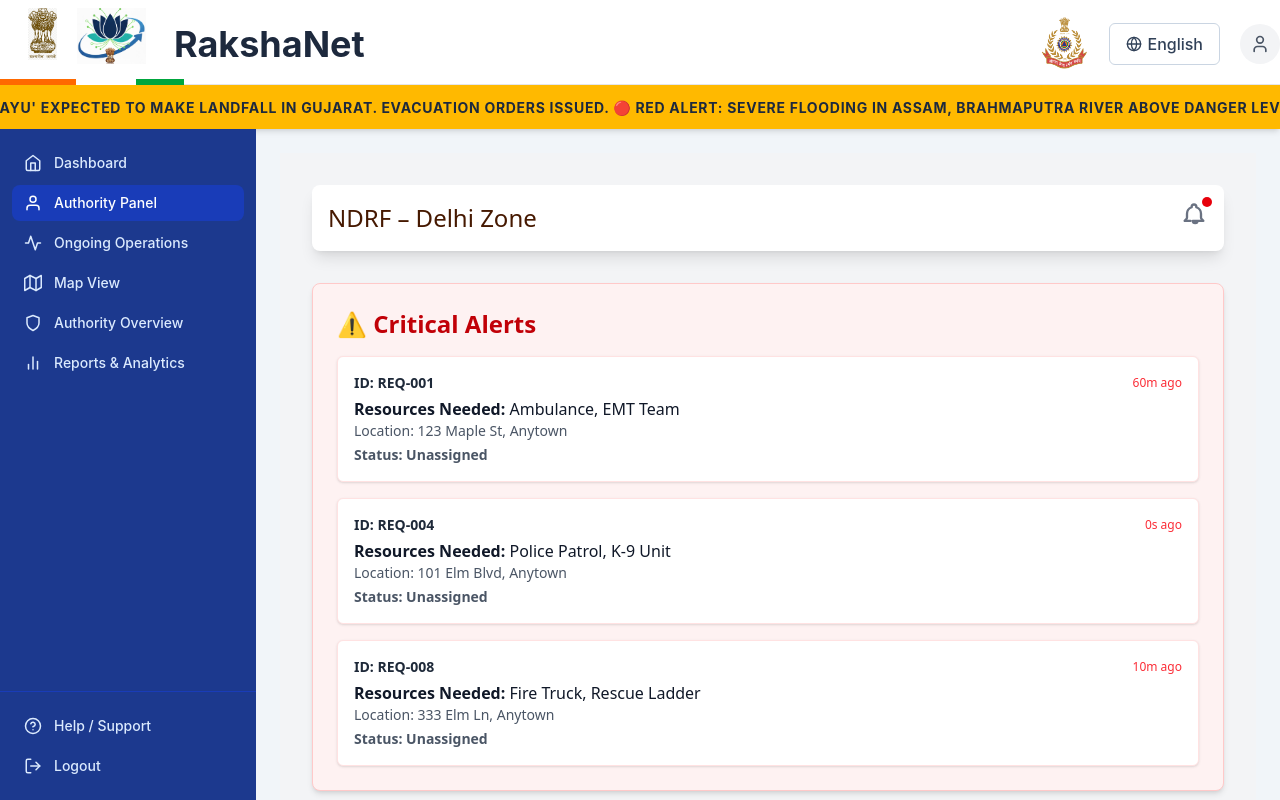
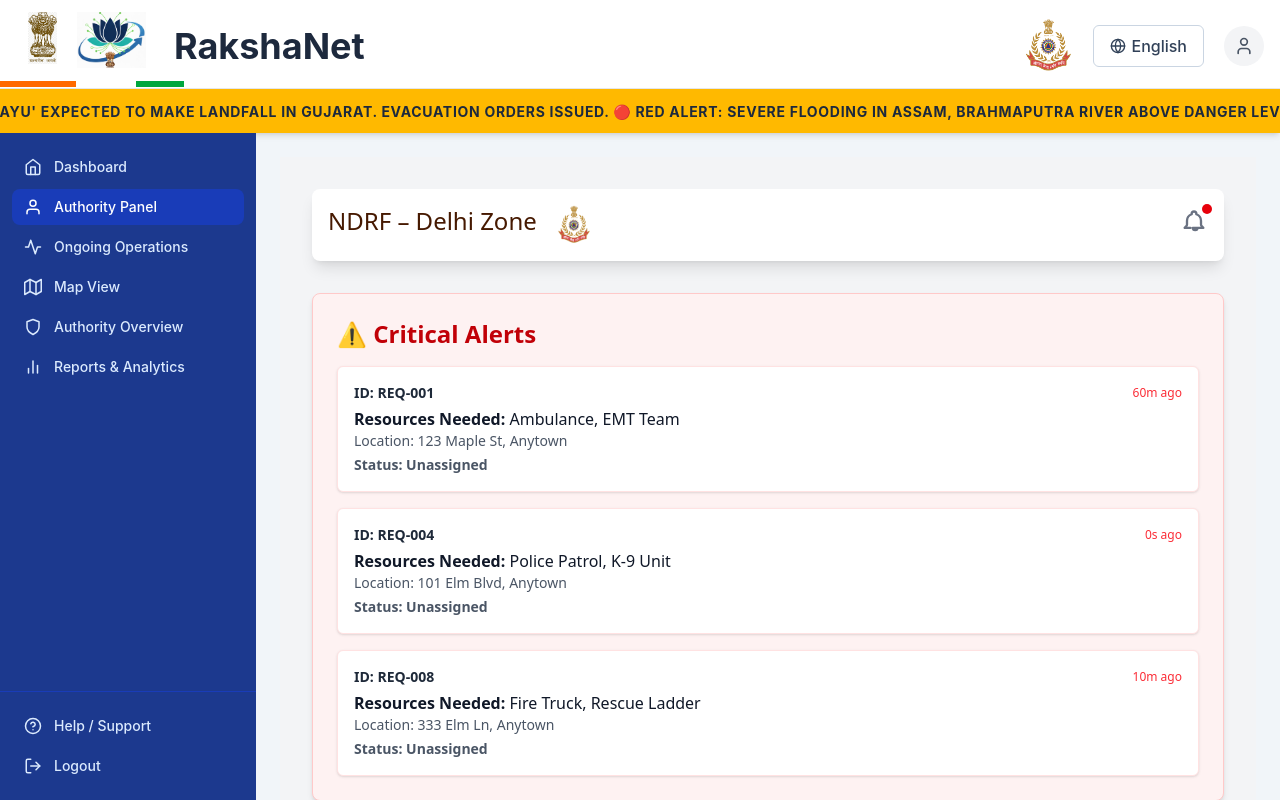
Before and after one commit to SaumyaGurnani/RakshaNetApp, a React (Vite) app: page /authority/authority-panel in a window 1280 px wide. Built offline with nearby package versions, Linux system fonts and the light colour scheme.

Commit message:
made changes in authorityPanel and navBar

```diff
--- a/src/components/Navbar.jsx
+++ b/src/components/Navbar.jsx
@@ -3,10 +3,10 @@
 
 export default function Navbar({ onLanguageChange }) {
   return (
-    <header className="bg-white shadow-sm border-b border-gray-200">
+    <header className="bg-white shadow-sm border-b border-gray-200 pr-4">
       <div className="flex items-center justify-between pt-1">
         <div className="flex items-center">
-          <div className="flex justify-between gap-5 mx-7 my-1 mb-5">
+          <div className="flex justify-between gap-5 mx-7 mt-2 mb-5">
             <img
             src="/indian-emblem.png"
             alt="Indian Emblem"
--- a/src/pages/authorityView/authorityPanel.jsx
+++ b/src/pages/authorityView/authorityPanel.jsx
@@ -141,11 +141,10 @@
 
   return (
     <div className="min-h-screen bg-gray-100 p-8 font-sans antialiased">
-      {/* Header */}
       <header className="flex justify-between items-center p-4 bg-white shadow-lg rounded-lg">
-        <div>
-
+        <div className='flex gap-5'>
           <h1 className="text-2xl text-amber-950">NDRF – Delhi Zone</h1>
+          <img src="/ndrf_logo_png.png" alt="NDRF Logo" className="h-10"/>
         </div>
         <div className="relative">
           <button className="text-gray-500 hover:text-gray-700 focus:outline-none">
```
